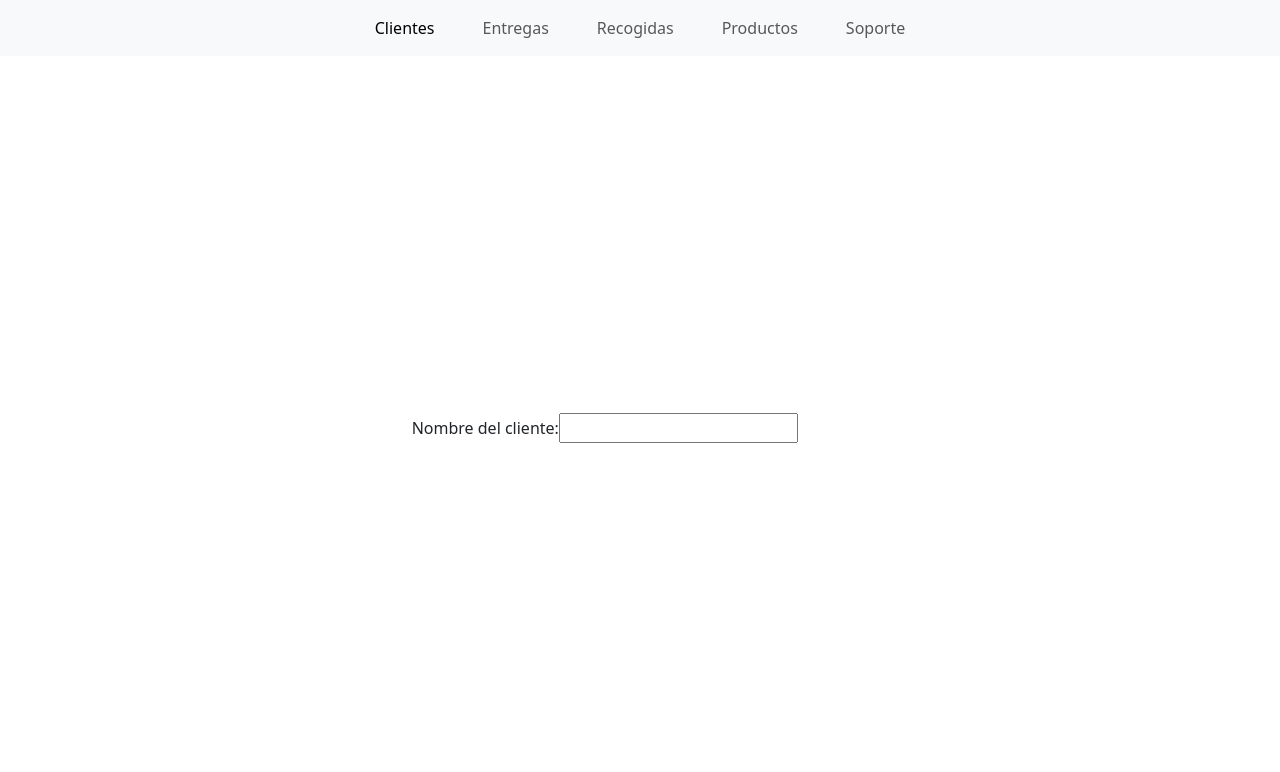
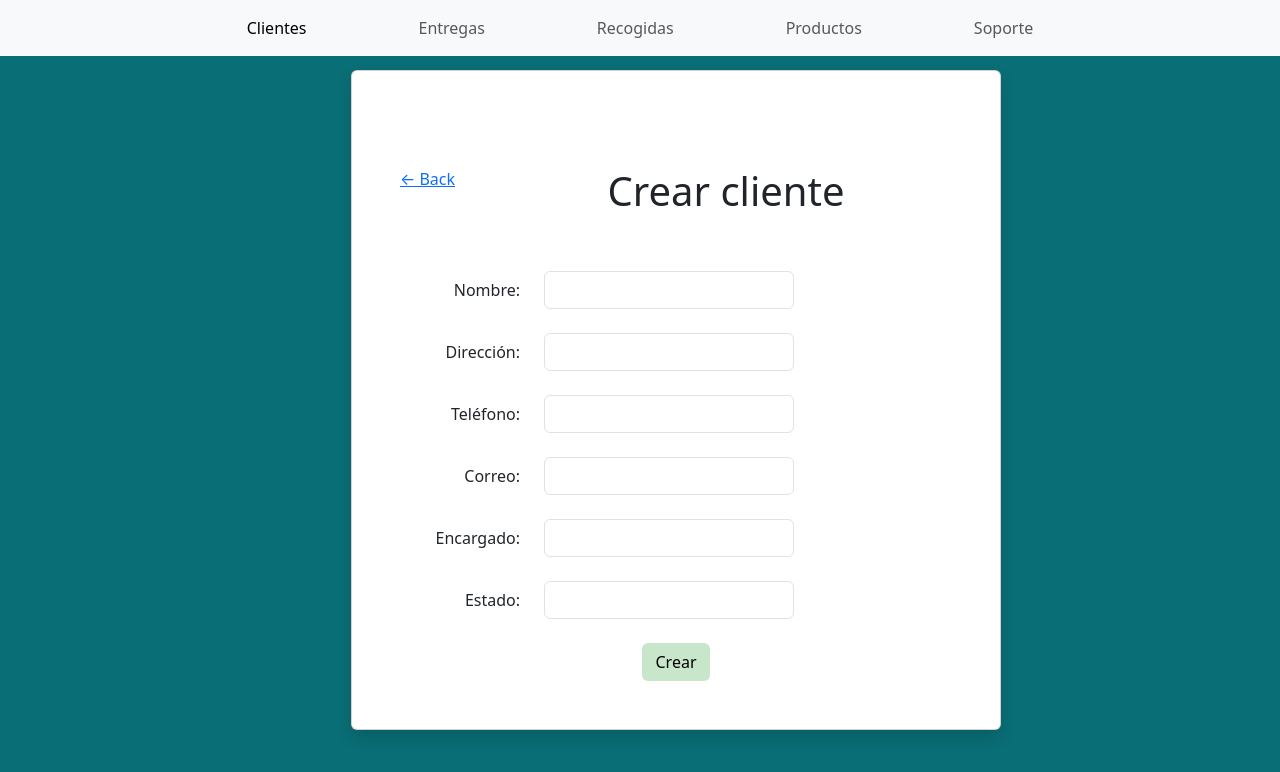
Before and after one commit to jhumanez099/pcconect, a React (Vite) app in the folder Front/Cliente/: page / in a window 1280 px wide. Shown: the top 772 px of the page. Built offline with nearby package versions, Linux system fonts and the light colour scheme.

Commit message:
Se creo la pagina cliente

```diff
--- a/Front/Cliente/src/Pages/Admin/Admin.jsx
+++ b/Front/Cliente/src/Pages/Admin/Admin.jsx
@@ -5,7 +5,7 @@ import Clientes from "../Admin/Clientes/Clientes"
 export default function Admin() {
 
     const componentsContext ={
-        Clientes: <Clientes> </Clientes>
+        Clientes: <Clientes>  </Clientes>
 
     };
 
--- a/Front/Cliente/src/Pages/Admin/Clientes/Clientes.jsx
+++ b/Front/Cliente/src/Pages/Admin/Clientes/Clientes.jsx
@@ -1,89 +1,130 @@
 import Axios from "axios";
-import InputField from "../../../components/InputField";
-import Title from "../../../components/Title";
-import Buttons from "../../../components/button";
 import Navbar from "../../../components/Navbar";
-import { useForm} from "react-hook-form";
+import { useForm } from "react-hook-form";
+import { useState } from "react";
 
 export default function Clientes() {
-    const {register}=useForm()
+    const { register, handleSubmit } = useForm();
+
+    const onSubmit = (data) => {
+        if (Object.keys(data).length === 0) {
+            return console.log("Campos vacíos");
+        }
+
+        crearCliente(data);
+    };
+
+    const crearCliente = (clienteData) => {
+        Axios.post("http://localhost:3000/api/clientes", {
+            nombreCliente: clienteData.nombreCliente,
+            direccionCliente: clienteData.direccionCliente,
+            telefonoCliente: clienteData.telefonoCliente,
+            correoCliente: clienteData.correoCliente,
+            encargadoCliente: clienteData.encargadoCliente,
+            estadoCliente: clienteData.estadoCliente
+        })
+        .then((response) => {
+            console.log("Cliente creado", response.status);
+        })
+        .catch((error) => {
+            console.log("Error al crear cliente:", error);
+        });
+    };
+
     return (
-        <div className="container vh-100 d-flex justify-content-center alling items-center">
-            <div className="row">
-                    <Navbar> </Navbar>
+        <div className="vh-100 d-flex justify-content-center align-items-center" style={{ backgroundColor: "#0a6e76" }}>
+            <div className="row p-5">
+                <Navbar />
             </div>
-            <div className="row">
-                <h1>a</h1>
-                <form>
-                    <label>
-                        Nombre del cliente:
-                        <input useForm="NombreCliente"/>
-
-                    </label>
-
-                </form>
+            <div className="rounded card shadow p-5" style={{ width: "650px", height: "auto" }}>
+                <div className="row my-5 gx-5">
+                    <div className="col-4 col-md-4">
+                        <a href="#" className="text-primary">← Back</a>
                     </div>
-                {/* <div className="mb-5 d-flex justify-content-center">
-                    <Title title="Clientes" />
+                    <div className="col-md-6 col-sm-9">
+                        <h1 className="text-center">Crear cliente</h1>
                     </div>
-                <div className="row">
-                    <div className="col-1 ms-4">
-                        <InputField
-                            label="Nombre"
+                </div>
+                <div className="row justify-content-center">
+                    <form onSubmit={handleSubmit(onSubmit)}>
+                        <div className="mb-4 row align-items-center">
+                            <label htmlFor="NombreCliente" className="col-sm-3 col-form-label text-end">Nombre:</label>
+                            <div className="col-sm-9">
+                                <input
                                     type="text"
-                            id="Nombre-Cliente"
-                            placeholder="Nombre del Cliente"
-                        />
-                    </div>
-                    <div className="col-2">
-                        <Buttons
-                            title="Consultar"
-                            color="white"
-                            colorbutton="black"
-                        />
-                    </div>
-                    <div className="col-3 me-3">
-                        <InputField
-                            label="Direccion"
-                            type="text"
-                            id="Direccion-edit"
-                            placeholder="Direccion"
-                        />
-                    </div>
-
-                    <div className="container-fluid mt-4 d-flex justify-content-center">
-                        <div className="col-2 d-flex justify-content-center">
-                            <Buttons
-                                title="Guardar Cambios"
-                                color="white"
-                                colorbutton="black"
+                                    className="form-control"
+                                    id="nombreCliente"
+                                    style={{ maxWidth: "250px" }}
+                                    {...register("nombreCliente")}
                                 />
                             </div>
                         </div>
-                    <div className="col-4">
-                        <InputField
-                            label="Telefono"
+                        <div className="mb-4 row align-items-center">
+                            <label htmlFor="DireccionCliente" className="col-sm-3 col-form-label text-end">Dirección:</label>
+                            <div className="col-sm-9">
+                                <input
                                     type="text"
-                            id="Telefono-edit"
-                            placeholder="Telefono"
+                                    className="form-control"
+                                    id="direccionCliente"
+                                    style={{ maxWidth: "250px" }}
+                                    {...register("direccionCliente")}
                                 />
                             </div>
-                    <div className="col-5">
-                        <InputField
-                            label="Correo"
+                        </div>
+                        <div className="mb-4 row align-items-center">
+                            <label htmlFor="TelefonoCliente" className="col-sm-3 col-form-label text-end">Teléfono:</label>
+                            <div className="col-sm-9">
+                                <input
                                     type="text"
-                            id="Correo-edit"
-                            placeholder="Correo"
+                                    className="form-control"
+                                    id="telefonoCliente"
+                                    style={{ maxWidth: "250px" }}
+                                    {...register("telefonoCliente")}
                                 />
                             </div>
-
-
-                </div> */}
                         </div>
-
-
+                        <div className="mb-4 row align-items-center">
+                            <label htmlFor="CorreoCliente" className="col-sm-3 col-form-label text-end">Correo:</label>
+                            <div className="col-sm-9">
+                                <input
+                                    type="email"
+                                    className="form-control"
+                                    id="correoCliente"
+                                    style={{ maxWidth: "250px" }}
+                                    {...register("correoCliente")}
+                                />
+                            </div>
+                        </div>
+                        <div className="mb-4 row align-items-center">
+                            <label htmlFor="EncargadoCliente" className="col-sm-3 col-form-label text-end">Encargado:</label>
+                            <div className="col-sm-9">
+                                <input
+                                    type="text"
+                                    className="form-control"
+                                    id="encargadoCliente"
+                                    style={{ maxWidth: "250px" }}
+                                    {...register("encargadoCliente")}
+                                />
+                            </div>
+                        </div>
+                        <div className="mb-4 row align-items-center">
+                            <label htmlFor="EstadoCliente" className="col-sm-3 col-form-label text-end">Estado:</label>
+                            <div className="col-sm-9">
+                                <input
+                                    type="text"
+                                    className="form-control"
+                                    id="estadoCliente"
+                                    style={{ maxWidth: "250px" }}
+                                    {...register("estadoCliente")}
+                                />
+                            </div>
+                        </div>
+                        <div className="d-grid gap-2 d-md-block text-center">
+                            <button type="submit" className="btn" style={{ backgroundColor: "#c8e6c9", color: "black" }}>Crear</button>
+                        </div>
+                    </form>
+                </div>
+            </div>
+        </div>
     );
-
-
-
 }
--- a/Front/Cliente/src/components/InputField.jsx
+++ /dev/null
@@ -1,25 +0,0 @@
-import React from "react";
-
-export default function InputField({ label, type, id, placeholder, disabled,value, onChange}) {
-  return (
-    <div className="mb-3 d-flex align-items-center">
-      <label
-        htmlFor={id}
-        className="col-sm-4 col-lg-2 d-flex justify-content-end align-items-center form-label me-2"
-      >
-        {label}
-      </label>
-      <div className="col-sm-5 col-lg-7 mx-auto rounded border-black">
-        <input
-          type={type}
-          className="form-control border-black"
-          disabled={disabled}
-          value={value}
-          id={id}
-          placeholder={placeholder}
-          onChange={onChange}
-        />
-      </div>
-    </div>
-  );
-}
--- a/Front/Cliente/src/components/Navbar.jsx
+++ b/Front/Cliente/src/components/Navbar.jsx
@@ -1,23 +1,23 @@
 import React from 'react';
 export default function Navbar() {
     return (
-      <nav className="navbar navbar-expand-lg navbar-light bg-light fixed-top">
+      <nav className="  navbar navbar-expand-lg navbar-light bg-light fixed-top">
         <div className="container">
           <div className="navbar-collapse justify-content-center" id="navbarNav">
             <ul className="navbar-nav">
-              <li className="nav-item mx-3">
+              <li className="nav-item mx-5">
                 <a className="nav-link active" href="#">Clientes</a>
               </li>
-              <li className="nav-item mx-3">
+              <li className="nav-item mx-5">
                 <a className="nav-link" href="#">Entregas</a>
               </li>
-              <li className="nav-item mx-3">
+              <li className="nav-item mx-5">
                 <a className="nav-link" href="#">Recogidas</a>
               </li>
-              <li className="nav-item mx-3">
+              <li className="nav-item mx-5">
                 <a className="nav-link" href="#">Productos</a>
               </li>
-              <li className="nav-item mx-3">
+              <li className="nav-item mx-5">
                 <a className="nav-link" href="#">Soporte</a>
               </li>
             </ul>
--- a/Front/Cliente/src/components/Title.jsx
+++ /dev/null
@@ -1,9 +0,0 @@
-import React from 'react'
-
-export default function Title({title}) {
-  return (
-    <div>
-        <h2>{title}</h2>
-    </div>
-  )
-}
--- a/Front/Cliente/src/components/button.jsx
+++ /dev/null
@@ -1,13 +0,0 @@
-export default function Buttons({ color, fontSize, title, onClick, colorbutton, disabled, id }) {
-    return (
-        <button
-            className="btn btn-primary button border-black"
-            style={{ background: color, fontSize: fontSize, color: colorbutton }}
-            onClick={onClick}
-            disabled={disabled}
-            id={id}
-        >
-            {title}
-        </button>
-    );
-}
```
Also changed, not shown: Front/Cliente/src/components/DropListField.jsx (deleted, +0 -19 lines), Front/Cliente/src/components/Label.jsx (deleted, +0 -10 lines), 1 other file (tests, documents, lock files or other folders). Lines whose indentation alone changed are shown as unchanged.
